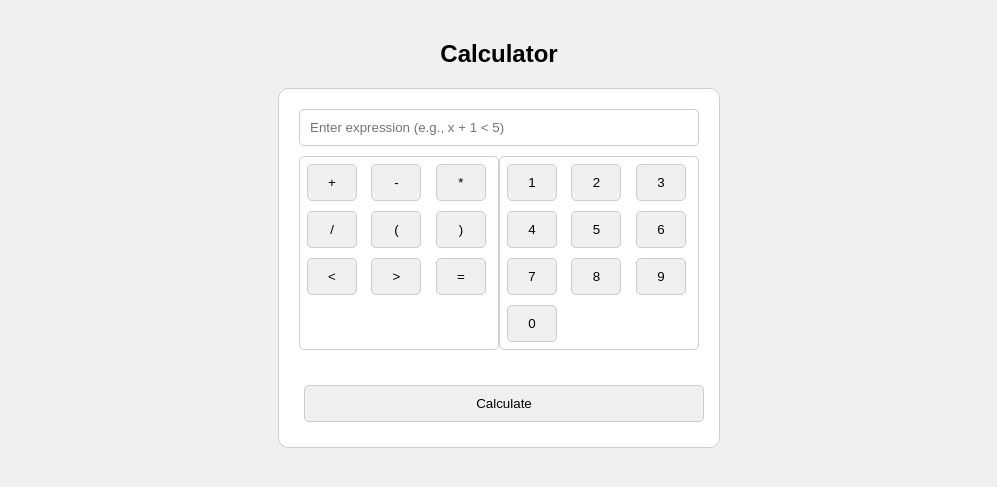
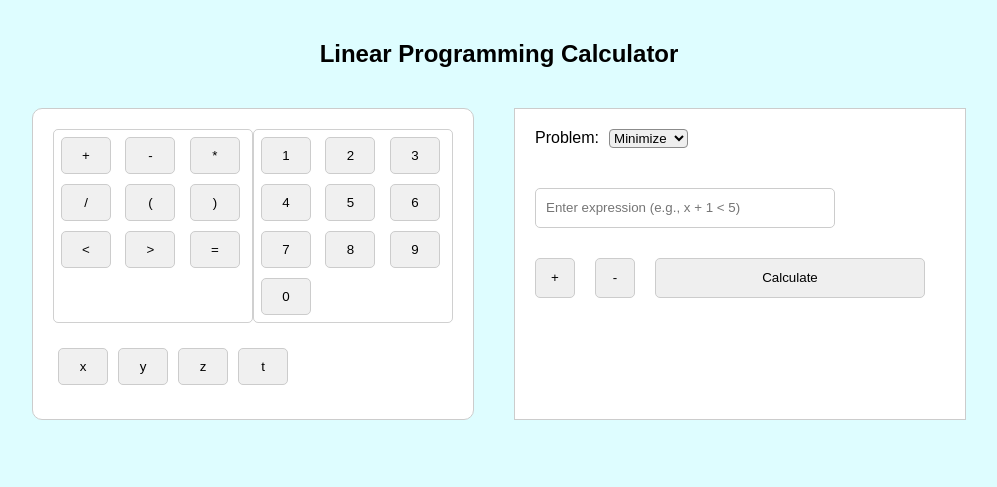
Before and after one commit to nguyenmai333/Linear-Programming-FastApi, a FastAPI app: page / in a window 1280 px wide. Shown: the top 487 px of the page, without its empty margins (141-1138 px from the left). Run offline with FastAPI, Linux system fonts and the light colour scheme.

Commit message:
Update Base

```diff
--- a/templates/base.html
+++ b/templates/base.html
@@ -10,27 +10,51 @@
             margin: 0;
             padding: 20px;
             box-sizing: border-box;
-            background-color: #f0f0f0;
+            background-color: #defdff;
         }
         h2 {
             text-align: center;
         }
+        .container{
+            width: 100%;
+            height: 100%;
+            display: flex;
+            justify-content: center;
+        }
         .calculator-container {
-            max-width: 400px;
-            margin: 0 auto;
+            width: 400px;
+            height: 270px;
             background-color: #fff;
             border: 1px solid #ccc;
             border-radius: 10px;
             padding: 20px;
+            margin: 20px;
+        }
+        .expression-container {
+            display: flex;
+            background-color: white;
+            border: 1px solid #ccc;
+            width: 450px;
+            min-height: 45px;
+            margin: 20px;
+            flex-direction: column;
         }
         .calculator-input {
-            width: 100%;
+            outline: none;
+            width: 300px;
+            margin: 20px;
+            height: 40px;
             padding: 10px;
             margin-bottom: 10px;
             border: 1px solid #ccc;
             border-radius: 5px;
             box-sizing: border-box;
         }
+        .selected {
+            border-color: #007bff;
+            box-shadow: 0 0 5px rgba(0, 123, 255, 0.5);
+        }
+
         .operation-btn, .number-btn {
             padding: 10px;
             margin: 5px;
@@ -47,7 +71,7 @@
         }
         .sub-calculator-container {
             display: flex;
-            margin-bottom: 30px;
+            margin-bottom: 20px;
         }
         .sub-sub-calculator-container {
             padding: 2px;
@@ -58,12 +82,30 @@
             justify-items: center;
             flex-direction: column;
         }
+        .util-btn {
+            display: flex;
+            justify-content: center;
+            align-items: center;
+            padding: 10px;
+            min-width: 40px;
+            min-height: 40px;
+            margin-right: 20px;
+            margin-bottom: 10px;
+            border: 1px solid #ccc;
+            box-sizing: border-box;
+            border-radius: 5px;
+        }
+
+        .btn-container {
+            display: flex;
+            padding: 20px;
+        }
     </style>
 </head>
 <body>
-    <h2>Calculator</h2>
+    <h2>Linear Programming Calculator</h2>
+    <div class="container">
         <div class="calculator-container">
-        <input type="text" id="expression" name="expression" class="calculator-input" placeholder="Enter expression (e.g., x + 1 < 5)" required>
             <div class="sub-calculator-container">
                 <div class="sub-sub-calculator-container">
                     <div class="btn-group">
@@ -99,12 +141,81 @@
                     </div>
                 </div>
             </div>
-        <input type="submit" value="Calculate" class="operation-btn" onclick="confirmExpression()" style="width: 100%;">
+            <div class="sub-calculator-container" style=" background: white;">
+                <div class="btn-group" style="display: flex;">
+                    <button class="number-btn" type="button" onclick="addCharacter('x')">x</button>
+                    <button class="number-btn" type="button" onclick="addCharacter('y')">y</button>
+                    <button class="number-btn" type="button" onclick="addCharacter('z')">z</button>
+                    <button class="number-btn" type="button" onclick="addCharacter('t')">t</button>
+                </div>
+            </div>
+        </div>
+        <div class="expression-container">
+            <div class="btn-container">
+                <label style="margin-right: 10px;">Problem:</label>
+                <select id="problemSolver" style="border: 1px solid rgb(139, 139, 139); border-radius: 4px; outline: none;">
+                    <option value="min">Minimize</option>
+                    <option value="max">Maximize</option>
+                </select>
+            </div>
+            <input type="text" id="expression" name="expression" class="calculator-input" onClick="handleClick(this)" placeholder="Enter expression (e.g., x + 1 < 5)" autocomplete="off" required >
+            <div class="btn-container">
+                <button class="util-btn" onclick="AddInputTag()">+</button>
+                <button class="util-btn" onclick="DeleteInputTag()">-</button>
+                <button class="util-btn" id = "submit" value="Calculate" class="operation-btn" onclick="confirmExpression()" style="width: 100%;">Calculate</button>
+            </div>
+        </div>
     </div>
 
     <script>
+        var selectedElement = null;
+        function AddInputTag() {
+            var container = document.querySelector('.expression-container');
+            var newInput = document.createElement("input");
+            newInput.type = "text";
+            newInput.className = "calculator-input";
+            newInput.placeholder = "Enter expression (e.g., x + 1 < 5)";
+            newInput.required = true;
+            newInput.id = "expression";
+            newInput.setAttribute("onclick","handleClick(this)");
+            newInput.autocomplete = "off";
+            if (!document.getElementById('expression')) {
+                container.insertBefore(newInput, container.firstChild);
+                return;
+            }
+            var currentInput = container.querySelector('input');
+            container.insertBefore(newInput, currentInput.nextSibling);
+            return;
+        }
+        function DeleteInputTag() {
+            if (!document.getElementById('expression')) {
+                alert("There is no input field to delete.");
+                return;
+            }
+            var container = document.querySelector('.expression-container');
+            var currentInput = container.querySelector('input');
+            container.removeChild(currentInput);
+        }
+
+        function handleClick(element) {
+            // Đặt lại lớp cho tất cả các phần tử có lớp là 'calculator-input'
+            var inputs = document.querySelectorAll('.calculator-input');
+            inputs.forEach(function(input) {
+                input.classList.remove('selected');
+            });
+
+            // Thêm lớp 'selected' cho phần tử được chọn
+            element.classList.add('selected');
+            this.selectedElement = element
+        }
+
         function addCharacter(character) {
-            document.getElementById("expression").value += character;
+            if (selectedElement) {
+                var currentValue = selectedElement.value || "";
+                selectedElement.value = currentValue + character;
+            } else {
+                alert("Please select an element first.");
+            }
         }
 
         function confirmExpression() {
```
Also changed, not shown: 1 other file. Lines whose indentation alone changed are shown as unchanged.
